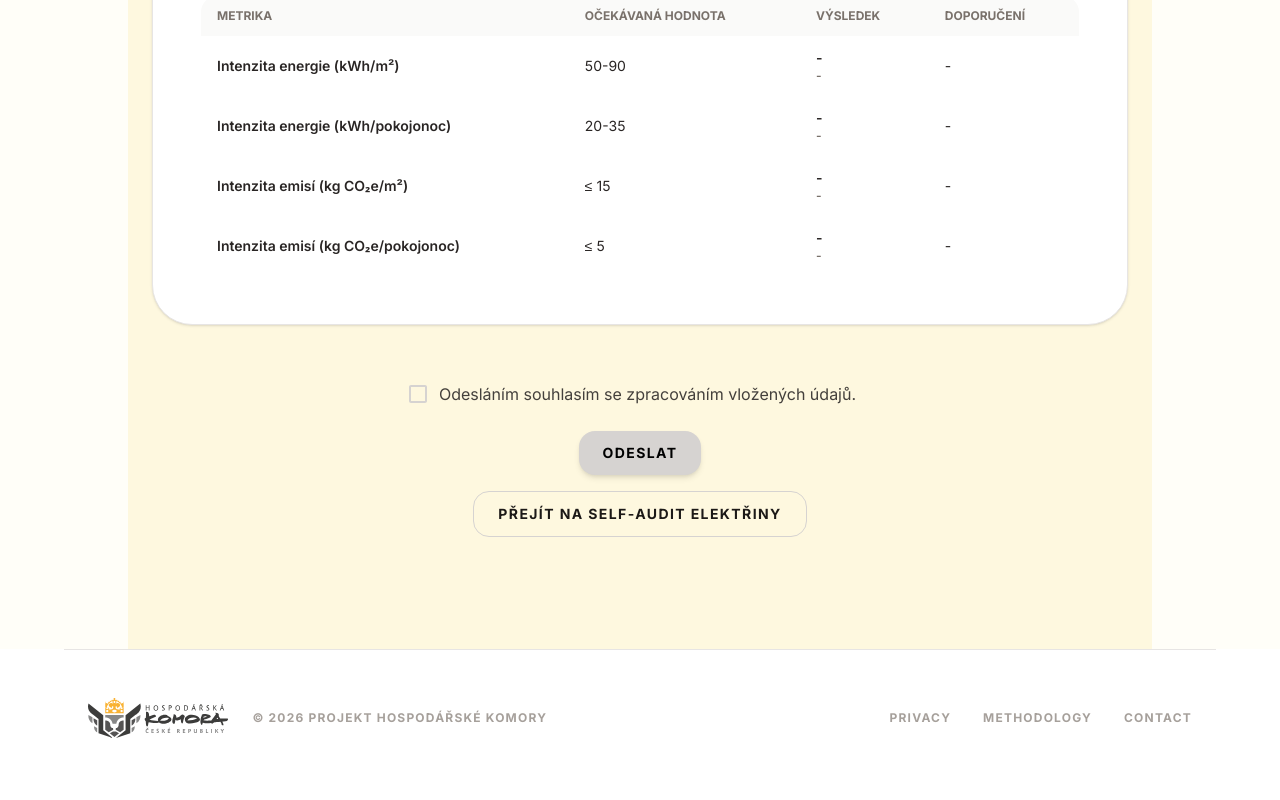
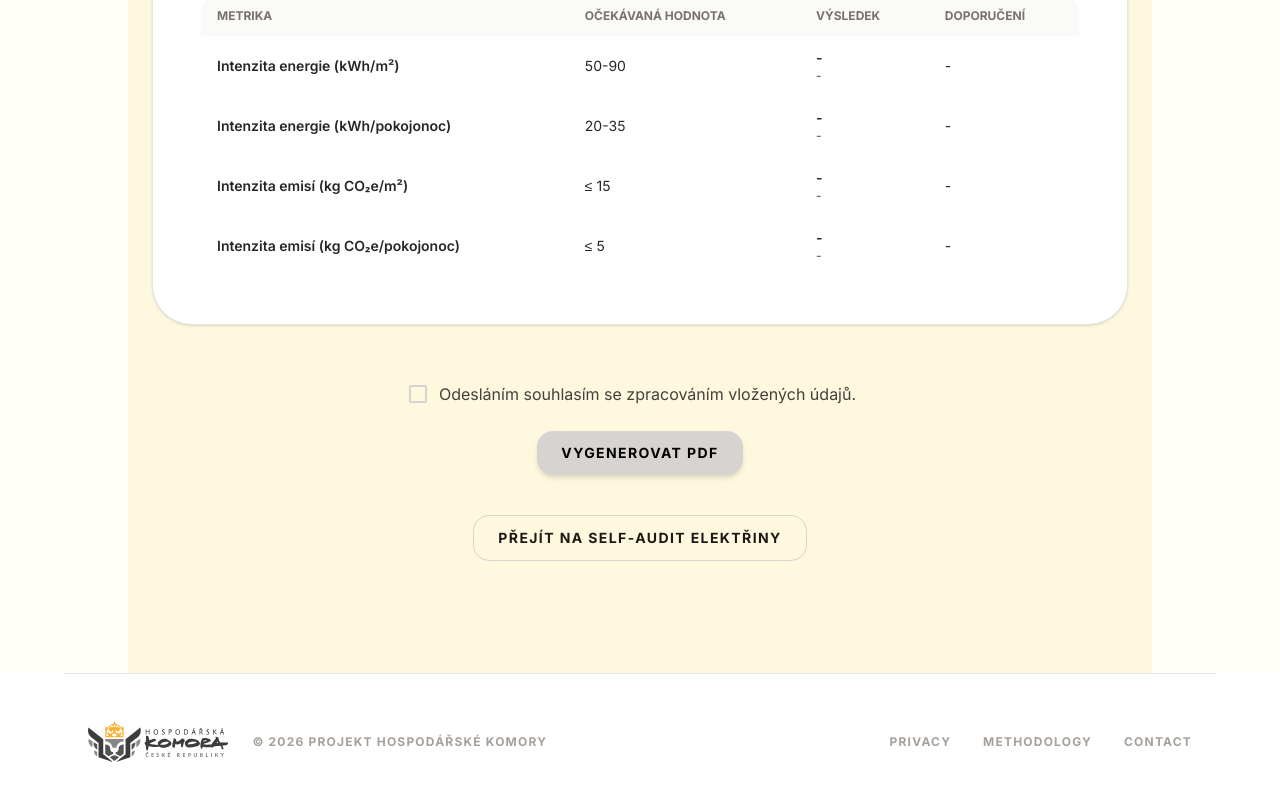
Before and after one commit to qwerjorsag/GreenPack, a React (Vite) app: page /electricity in a window 1280 px wide. Shown: the part 6780-7580 px from the top of the page. Built offline with nearby package versions, Linux system fonts and the light colour scheme.

Commit message:
pred sjednocenim tlacitek

```diff
--- a/src/components/ui/PrimaryButton/PrimaryButton.tsx
+++ b/src/components/ui/PrimaryButton/PrimaryButton.tsx
@@ -25,7 +25,7 @@ export default function PrimaryButton({ children, onClick, disabled, className,
         'px-6 py-3 rounded-2xl font-bold uppercase tracking-widest text-sm shadow-md transition-all',
         disabled
           ? 'bg-stone-300 text-black cursor-not-allowed'
-          : `${theme.bg} ${theme.text} ${theme.shadow} ${theme.hover} cursor-pointer`,
+          : `${theme.bg} ${theme.text} ${theme.shadow} ${theme.hover} cursor-pointer hover:scale-[1.05]`,
         className
       )}
     >
--- a/src/pages/Electricity.tsx
+++ b/src/pages/Electricity.tsx
@@ -222,7 +222,7 @@ export default function Electricity() {
               onClick={handleSubmit}
               disabled={isSubmitting || hasInvalidOperatingDays || hasEmptyFields || !consent}
             >
-              {isSubmitting ? (isCs ? 'Odesílám...' : 'Submitting...') : (isCs ? 'Odeslat' : 'Submit')}
+              {isSubmitting ? (isCs ? 'Generuji...' : 'Generating...') : (isCs ? 'Vygenerovat PDF' : 'Generate PDF')}
             </PrimaryButton>
             {showPdfButton && (
               <SecondaryButton onClick={handleGeneratePdf}>
@@ -231,7 +231,7 @@ export default function Electricity() {
             )}
             <Link
               to="/electricityaudit"
-              className="px-6 py-3 rounded-2xl border border-stone-300 text-stone-900 font-bold uppercase tracking-widest text-sm hover:bg-yellow-400 hover:scale-105 transition-all"
+              className="mt-6 px-6 py-3 rounded-2xl border border-stone-300 text-stone-900 font-bold uppercase tracking-widest text-sm hover:bg-yellow-400 hover:scale-105 transition-all"
             >
               {isCs ? 'Přejít na Self-Audit elektřiny' : 'Go to Electricity Self-Audit'}
             </Link>
--- a/src/pages/SelfAuditElectricity.tsx
+++ b/src/pages/SelfAuditElectricity.tsx
@@ -210,6 +210,7 @@ export default function SelfAuditElectricity() {
               onClick={handleSubmit}
               disabled={!consent || isSubmitting}
               themeColor="yellow"
+              className="mt-3"
             >
               {isSubmitting ? (isCs ? 'Vyhodnocuji...' : 'Evaluating...') : (isCs ? 'Vyhodnotit a stáhnout PDF' : 'Evaluate and download PDF')}
             </PrimaryButton>
```
